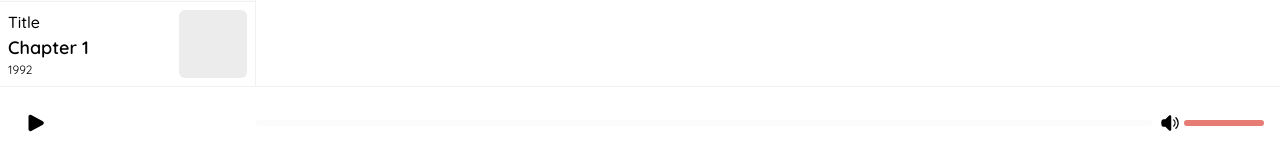
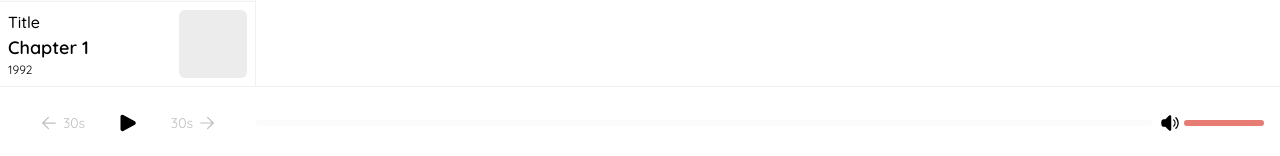
Before and after one commit to dagemdworku/heed, a React (Vite) app: page / in a window 1280 px wide. Shown: the part 641-797 px from the top of the page. Built offline with nearby package versions, Linux system fonts and the light colour scheme.

Commit message:
skip backward forward

```diff
--- /dev/null
+++ b/src/components/players/audio-player-components/audio-controller.tsx
@@ -0,0 +1,78 @@
+import {
+  ArrowSmallLeftIcon,
+  ArrowSmallRightIcon,
+  PauseIcon,
+  PlayIcon,
+} from "@heroicons/react/24/solid";
+import { FunctionComponent } from "react";
+import { HTMLMediaState } from "react-use/lib/factory/createHTMLMediaHook";
+import { classNames } from "../../../utils/class-helper";
+
+interface AudioControllerProps {
+  state: HTMLMediaState;
+  controls: any;
+}
+
+const AudioController: FunctionComponent<AudioControllerProps> = (props) => {
+  const { state, controls } = props;
+
+  const buttonClass = "text-fg-l dark:text-fg-d hover:text-p dark:hover:text-p";
+
+  const canSkipBackward = state.time > 30;
+  const canSkipForward = state.duration - state.time > 30;
+
+  return (
+    <div className="flex w-64 px-4 justify-evenly">
+      {/* Backward controller */}
+      <button
+        className={classNames(
+          canSkipBackward ? "cursor-pointer" : "opacity-25",
+          "p-2 rounded-full flex items-center"
+        )}
+        onClick={() => {
+          if (canSkipBackward) controls.seek(state.time - 30);
+        }}
+        disabled={!canSkipBackward}
+      >
+        <ArrowSmallLeftIcon
+          className={classNames(buttonClass, "w-5 h-5 inline-block")}
+        />
+        <span className="ml-1 text-sm">30s</span>
+      </button>
+
+      {/* Play / Pause controller */}
+      <button
+        className="p-2 rounded-full cursor-pointer"
+        onClick={() => {
+          if (state.paused) controls.play();
+          else controls.pause();
+        }}
+      >
+        {state.paused ? (
+          <PlayIcon className={classNames(buttonClass, "w-6 h-6")} />
+        ) : (
+          <PauseIcon className={classNames(buttonClass, "w-6 h-6")} />
+        )}
+      </button>
+
+      {/* Forward controller */}
+      <button
+        className={classNames(
+          canSkipForward ? "cursor-pointer" : "opacity-25",
+          "p-2 rounded-full flex items-center"
+        )}
+        onClick={() => {
+          if (canSkipForward) controls.seek(state.time + 30);
+        }}
+        disabled={!canSkipForward}
+      >
+        <span className="mr-1 text-sm">30s</span>
+        <ArrowSmallRightIcon
+          className={classNames(buttonClass, "w-5 h-5 inline-block")}
+        />
+      </button>
+    </div>
+  );
+};
+
+export default AudioController;
--- a/src/components/players/audio-player.tsx
+++ b/src/components/players/audio-player.tsx
@@ -1,14 +1,10 @@
 import { FunctionComponent } from "react";
 import { useAudio } from "react-use";
 
-import {
-  PauseIcon,
-  PlayIcon,
-  SpeakerWaveIcon,
-  SpeakerXMarkIcon,
-} from "@heroicons/react/24/solid";
+import { SpeakerWaveIcon, SpeakerXMarkIcon } from "@heroicons/react/24/solid";
 import { classNames } from "../../utils/class-helper";
 import { formatTime } from "../../utils/player-helper";
+import AudioController from "./audio-player-components/audio-controller";
 import SeekerSlider from "./audio-player-components/seeker-slider";
 import VolumeSlider from "./audio-player-components/volume-slider";
 
@@ -31,22 +27,8 @@ const AudioPlayer: FunctionComponent<AudioPlayerProps> = (props) => {
     <div className="flex items-center py-4 pr-4">
       {audio}
 
-      {/* Play / Pause controller */}
-      <div className="flex w-64 px-4 ">
-        <button
-          className="p-2 rounded-full cursor-pointer"
-          onClick={() => {
-            if (state.paused) controls.play();
-            else controls.pause();
-          }}
-        >
-          {state.paused ? (
-            <PlayIcon className={classNames(buttonClass, "w-6 h-6")} />
-          ) : (
-            <PauseIcon className={classNames(buttonClass, "w-6 h-6")} />
-          )}
-        </button>
-      </div>
+      {/* Audio controller */}
+      <AudioController state={state} controls={controls} />
 
       {/* Audio current time stamp */}
       {!!state.duration && (
```
